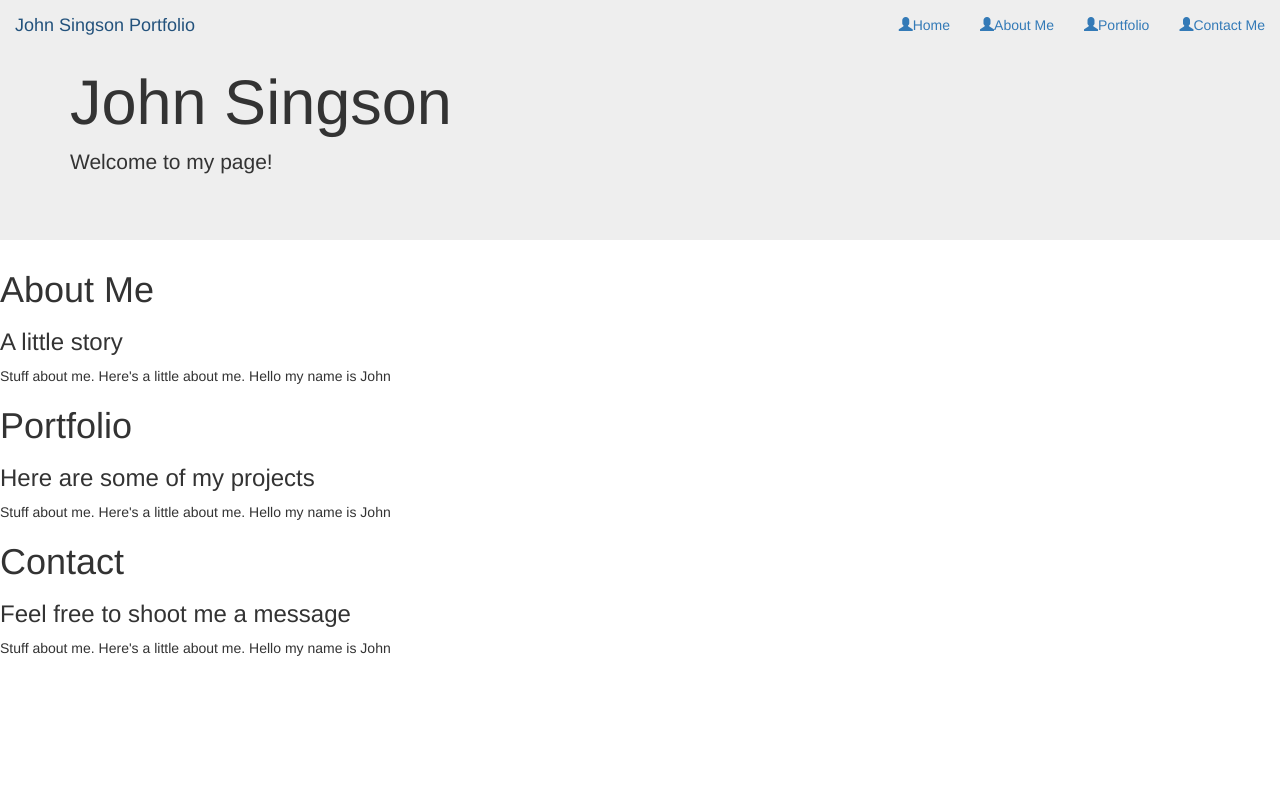
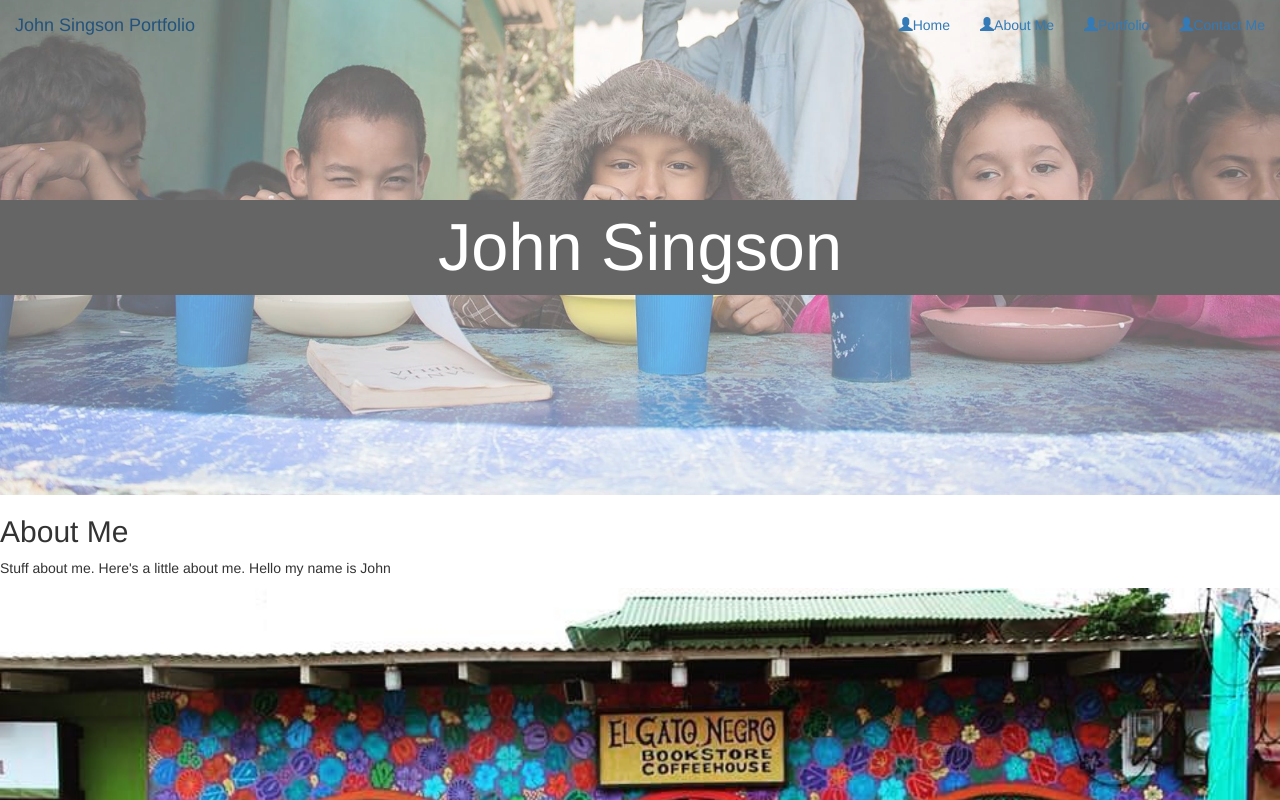
Before and after one commit to john-singson9/john-singson9.github.io, a plain HTML site: page index.html in a window 1280 px wide. Shown: the top 800 px of the page. Drawn offline with nearby package versions, Linux system fonts and the light colour scheme.

Commit message:
updated index

```diff
--- a/index.html
+++ b/index.html
@@ -6,16 +6,17 @@
   <link rel="stylesheet" href="https://maxcdn.bootstrapcdn.com/bootstrap/3.3.7/css/bootstrap.min.css">
   <script src="https://ajax.googleapis.com/ajax/libs/jquery/3.3.1/jquery.min.js"></script>
   <script src="https://maxcdn.bootstrapcdn.com/bootstrap/3.3.7/js/bootstrap.min.js"></script>
+  <link rel="stylesheet" type="text/css" href="style.css">
 </head>
 
 <body>
 <!-- JUMBOTRON -->
-<div class="jumbotron">
+<!-- <div class="jumbotron">
   <div class="container">
     <h1 class="display-4">John Singson</h1>
     <p class="lead">Welcome to my page!</p>
   </div>
-</div>
+</div> -->
 
 <!-- NAVBAR -->
 <nav class="navbar navbar-inverted navbar-fixed-top">
@@ -36,13 +37,13 @@
 <div id="parallax-portfolio">
   <section>
     <div class="parallax-one">
-      <h1>About Me</h1>
-      <h3>A little story</h3>
+      <div class="title-header">John Singson</h1>
     </div>
   </section>
 
   <section>
     <div class="block">
+      <h2>About Me</h2>
       <p class="margin-top-10">Stuff about me.  Here's a little about me. Hello my name is John
 
       </p>
@@ -67,7 +68,7 @@
 
 <!-- PARALLAX SCROLLING 3: CONTACT -->
   <section>
-    <div class="parallax-two">
+    <div class="parallax-three">
       <h1>Contact</h1>
       <h3>Feel free to shoot me a message</h3>
     </div>
--- /dev/null
+++ b/style.css
@@ -0,0 +1,45 @@
+.title-header {
+    color: white;
+    text-align: center;
+    font-size: 50pt;
+    background-color: black;
+}
+
+.parallax-one {
+    padding-top: 200px;
+    padding-bottom: 200px;
+    position: relative;
+    width: 100%;
+    background-image: url("images/me-kids.jpg");
+    background-attachment: fixed;
+    background-size: cover;
+    /* -moz-background-size: cover; */
+    background-repeat: no-repeat;
+    background-position: bottom center;
+    opacity: .6;
+    /* -webkit-background-size: cover; */
+}
+
+.parallax-two {
+    padding-top: 200px;
+    padding-bottom: 200px;
+    position: relative;
+    width: 100%;
+    background-image: url("images/U\ Squad.jpg");
+    background-attachment: fixed;
+    background-size: cover;
+    background-repeat: no-repeat;
+    background-position: top center;
+}
+
+.parallax-three {
+    padding-top: 200px;
+    padding-bottom: 200px;
+    position: relative;
+    width: 100%;
+    background-image: url("images/jumbotron\ image.jpg");
+    background-attachment: fixed;
+    background-size: cover;
+    background-repeat: no-repeat;
+    background-position: top center;
+}
```
Also changed, not shown: images/me-kids.jpg (renamed from images/me with kids.jpg), 2 other files.
